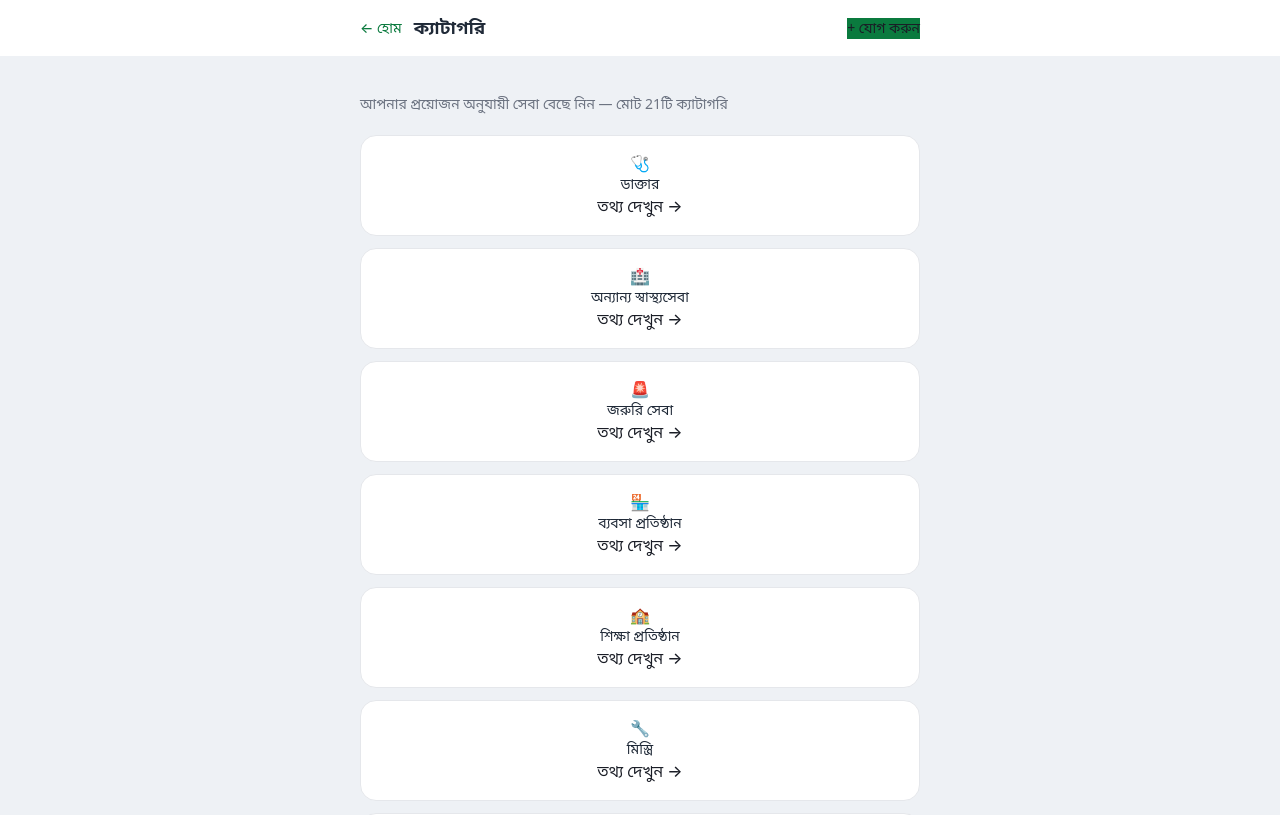
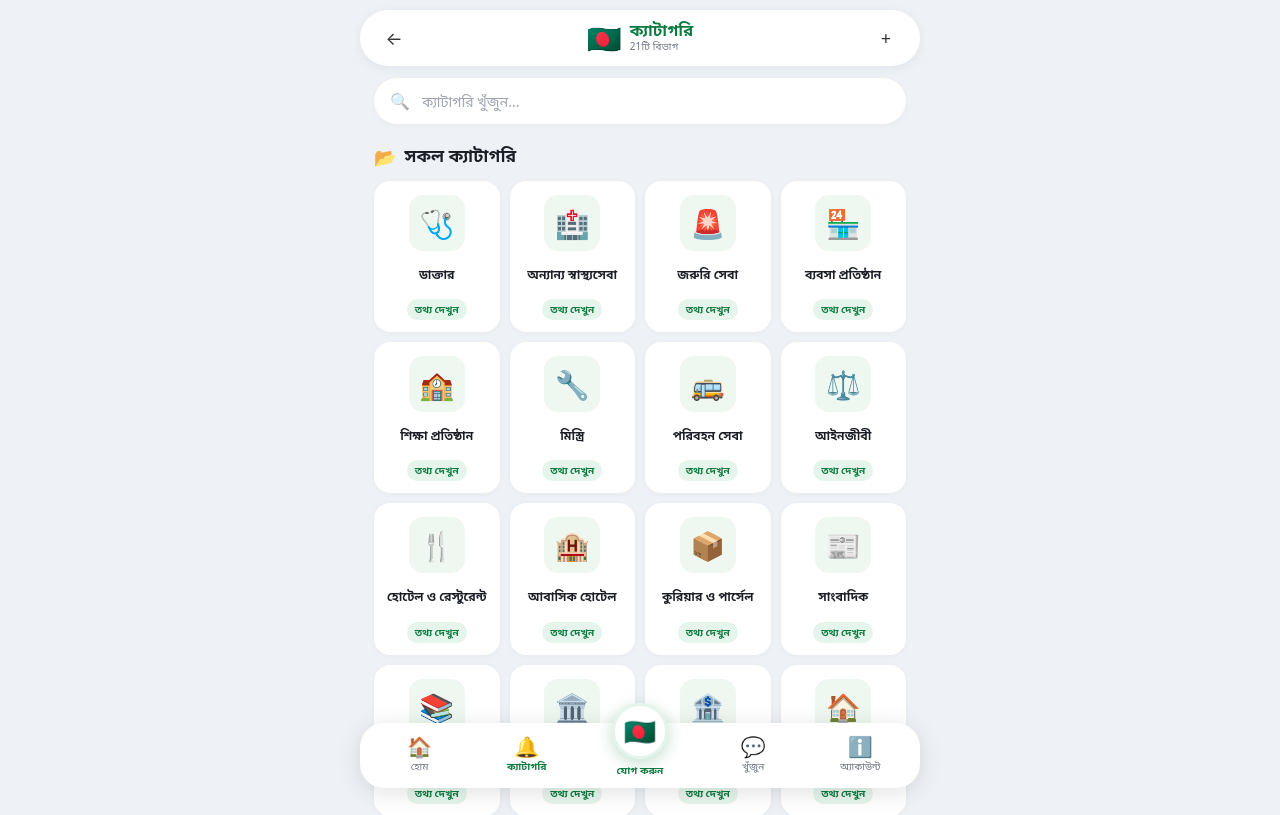
Before and after one commit to abbasali01843/bangladesh-local-directory, a Next.js app: page /categories in a window 1280 px wide. Shown: the top 815 px of the page. Built offline with nearby package versions, Linux system fonts and the light colour scheme.

Commit message:
feat: match categories page to Priyo Sherpur style

```diff
--- a/app/categories/page.tsx
+++ b/app/categories/page.tsx
@@ -2,75 +2,75 @@ import { categories } from "@/data/categories";
 
 export default function CategoriesPage() {
   return (
-    <main className="pb-24">
-      <header className="bg-white border-b border-gray-200 sticky top-0 z-40">
-        <div className="container h-14 flex items-center justify-between">
-          <div className="flex items-center gap-3">
-            <a href="/" className="text-teal-700 text-sm font-medium">
-              ← হোম
+    <main className="ps-page">
+      <div className="ps-topwrap">
+        <header className="ps-topbar">
+          <a href="/" className="ps-iconbtn" aria-label="Back">
+            ←
           </a>
-            <strong className="text-lg font-bold text-gray-800">ক্যাটাগরি</strong>
+          <div className="ps-brand">
+            <span className="ps-logo">🇧🇩</span>
+            <div>
+              <div className="ps-brand-title">ক্যাটাগরি</div>
+              <div className="ps-brand-sub">{categories.length}টি বিভাগ</div>
             </div>
-          <a
-            href="/add-listing"
-            className="bg-teal-700 text-white px-3 py-1.5 rounded-lg text-sm font-medium"
-          >
-            + যোগ করুন
+          </div>
+          <a href="/add-listing" className="ps-iconbtn" aria-label="Add">
+            +
           </a>
+        </header>
       </div>
-      </header>
 
-      <section className="container py-6">
-        <p className="text-gray-500 text-sm mb-5">
-          আপনার প্রয়োজন অনুযায়ী সেবা বেছে নিন — মোট {categories.length}টি ক্যাটাগরি
-        </p>
+      <div className="ps-content">
+        <form action="/search" className="ps-search">
+          <span className="ps-search-icon">🔍</span>
+          <input
+            name="q"
+            type="search"
+            placeholder="ক্যাটাগরি খুঁজুন..."
+            aria-label="Search categories"
+          />
+        </form>
 
-        <div className="grid grid-cols-2 sm:grid-cols-3 md:grid-cols-4 gap-3">
+        <div className="ps-section-head">
+          <span className="ps-section-icon">📂</span>
+          <h2>সকল ক্যাটাগরি</h2>
+        </div>
+
+        <div className="ps-cat-grid">
           {categories.map((c) => (
-            <a
-              key={c.id}
-              href={`/services?category=${c.id}`}
-              className="bg-white border border-gray-200 rounded-2xl p-4 text-center hover:shadow-md hover:border-teal-300 transition group"
-            >
-              <div className="text-3xl mb-2 group-hover:scale-110 transition-transform">
-                {c.icon}
+            <a key={c.id} href={`/services?category=${c.id}`} className="ps-cat-card">
+              <div className="ps-cat-icon-wrap">
+                <span className="ps-cat-icon">{c.icon}</span>
               </div>
-              <div className="font-semibold text-gray-800 text-sm leading-snug">
-                {c.name}
-              </div>
-              <div className="text-xs text-teal-600 mt-1.5 font-medium">
-                তথ্য দেখুন →
-              </div>
+              <div className="ps-cat-name">{c.name}</div>
+              <div className="ps-cat-count">তথ্য দেখুন</div>
             </a>
           ))}
         </div>
-      </section>
+      </div>
 
-      {/* Bottom Nav */}
-      <nav className="fixed bottom-0 left-0 right-0 bg-white border-t border-gray-200 z-50 md:hidden">
-        <div className="flex items-center justify-around h-16">
-          <a href="/" className="flex flex-col items-center text-gray-500 text-xs">
-            <span className="text-xl">🏠</span>
+      <nav className="ps-bottom">
+        <a href="/" className="ps-nav-item">
+          <span className="ps-nav-ico">🏠</span>
           <span>হোম</span>
         </a>
-          <a href="/categories" className="flex flex-col items-center text-teal-700 text-xs font-medium">
-            <span className="text-xl">📂</span>
+        <a href="/categories" className="ps-nav-item active">
+          <span className="ps-nav-ico">🔔</span>
           <span>ক্যাটাগরি</span>
         </a>
-          <a href="/add-listing" className="flex flex-col items-center -mt-5">
-            <span className="bg-teal-700 text-white w-12 h-12 rounded-full flex items-center justify-center text-2xl shadow-lg">
-              +
-            </span>
+        <a href="/add-listing" className="ps-nav-center">
+          <span className="ps-nav-center-btn">🇧🇩</span>
+          <span className="ps-nav-center-label">যোগ করুন</span>
         </a>
-          <a href="/search" className="flex flex-col items-center text-gray-500 text-xs">
-            <span className="text-xl">🔍</span>
+        <a href="/search" className="ps-nav-item">
+          <span className="ps-nav-ico">💬</span>
           <span>খুঁজুন</span>
         </a>
-          <a href="/login" className="flex flex-col items-center text-gray-500 text-xs">
-            <span className="text-xl">👤</span>
+        <a href="/login" className="ps-nav-item">
+          <span className="ps-nav-ico">ℹ️</span>
           <span>অ্যাকাউন্ট</span>
         </a>
-        </div>
       </nav>
     </main>
   );
```
Lines whose indentation alone changed are shown as unchanged.
